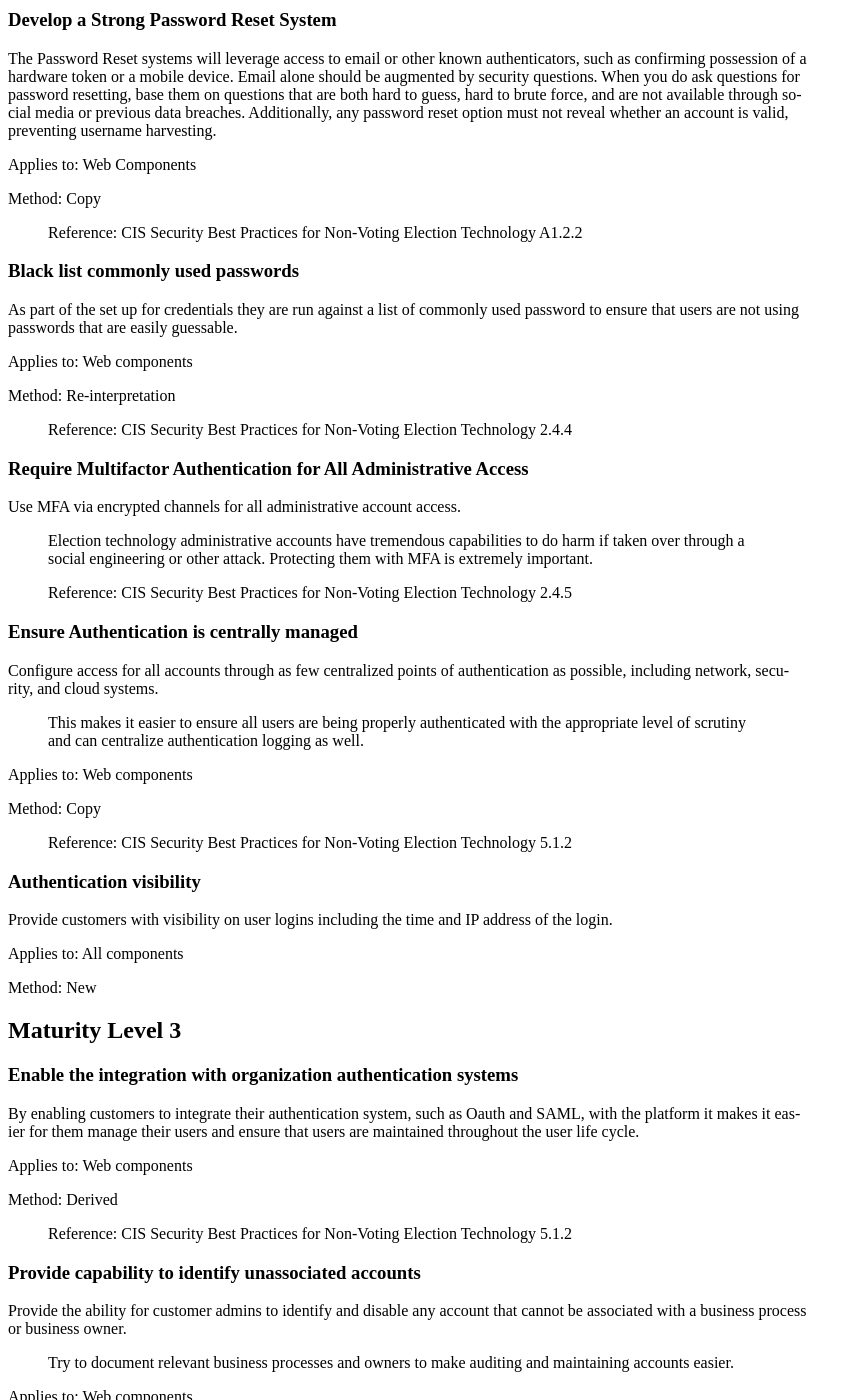
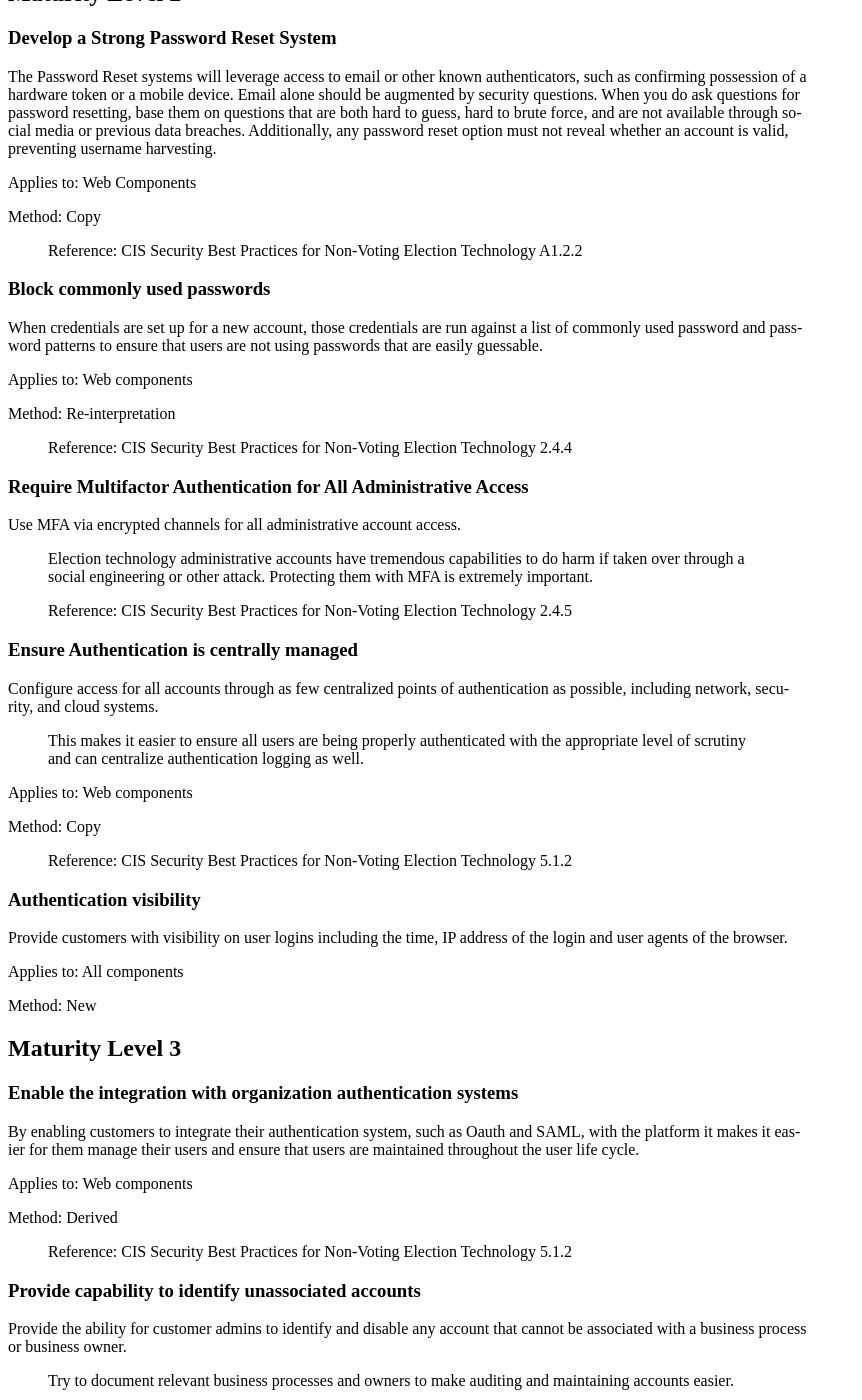
Before and after one commit to it-dept-cis/RABET-V-Pilot, a Sphinx documentation site: the page built from docs/source/Security_Services_Capability_Maturity_Index/Authentication_Requirements.md, in a window 1280 px wide and 1400 px high, scrolled down 1632 px. Shown: the whole window, without its empty margins (0-862 px from the left). Built offline with Sphinx 7.4.7, drawn with Linux system fonts in a browser that asks for light colours; some of the changed text lies outside the part shown.

Commit message:
phil_updates
Updated based on feedback from technical committee.

```diff
--- a/docs/source/Security_Services_Capability_Maturity_Index/Authentication_Requirements.md
+++ b/docs/source/Security_Services_Capability_Maturity_Index/Authentication_Requirements.md
@@ -32,7 +32,7 @@
 
 >Reference: CIS Security Best Practices for Non-Voting Election Technology 5.1.4
 
-### Customer admins have access to an inventory of their users
+### Customer admins have access to an inventory of their user accounts
 
 Maintain an inventory of all accounts organized by authentication system. Maintain an up-to-date list of accounts for each system and tie each account to an individual person wherever possible. Having this ability in the platform helps organizations manage their users.
 
@@ -84,9 +84,9 @@
 
 >Reference: CIS Security Best Practices for Non-Voting Election Technology A1.2.2
 
-### Black list commonly used passwords
+### Block commonly used passwords
 
-As part of the set up for credentials they are run against a list of commonly used password to ensure that users are not using passwords that are easily guessable.
+When credentials are set up for a new account, those credentials are run against a list of commonly used password and password patterns to ensure that users are not using passwords that are easily guessable.
 
 Applies to: Web components
 
@@ -116,7 +116,7 @@
 
 ### Authentication visibility
 
-Provide customers with visibility on user logins including the time and IP address of the login.
+Provide customers with visibility on user logins including the time,  IP address of the login and user agents of the browser.
 
 Applies to: All components
 
```
Also changed, not shown: other parts of docs/source/Security_Services_Capability_Maturity_Index/Authentication_Requirements.md (+1 -1 lines), docs/source/Security_Services_Capability_Maturity_Index/Authorization_Requirements.md (+1 -1 lines), docs/source/Security_Services_Capability_Maturity_Index/Boundary_Protection_Requirements.md (+4 -4 lines), docs/source/Security_Services_Capability_Maturity_Index/Data_Confidentiality_Requirements.md (+2 -2 lines).
